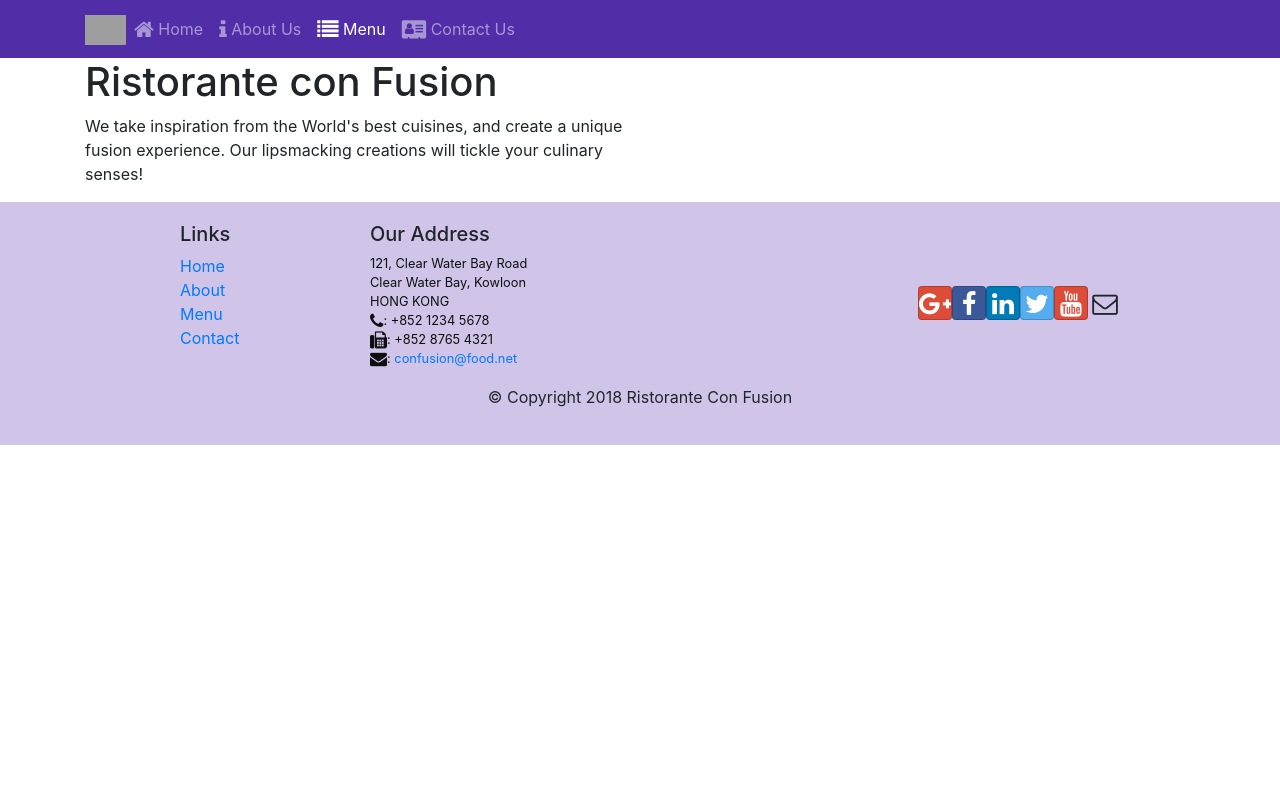
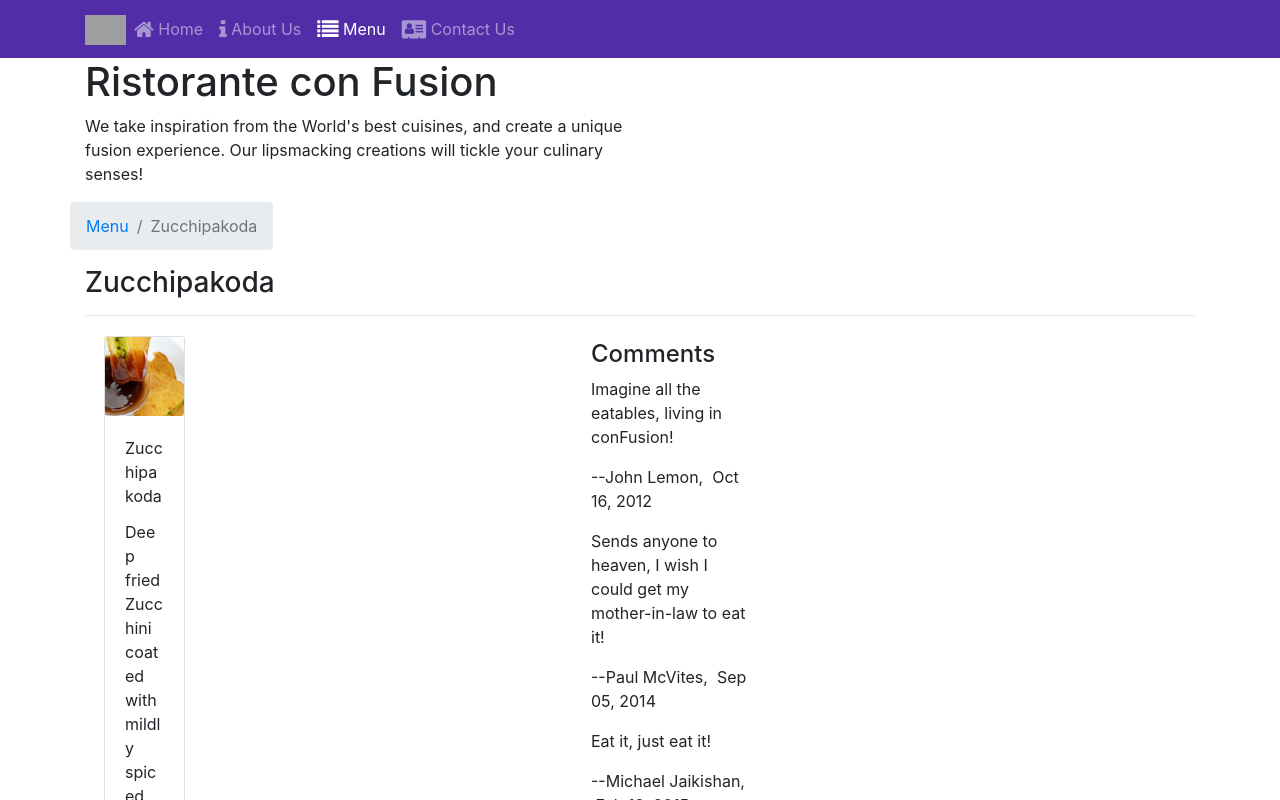
Before and after one commit to tadung2809/Confusion, a React (Create React App) app: page /menu/1 in a window 1280 px wide. Shown: the top 800 px of the page. Built offline with nearby package versions, Linux system fonts and the light colour scheme; grey boxes are pictures that could not be loaded.

Commit message:
Single Page Applications Part 2

```diff
--- a/src/components/ContactComponent.js
+++ b/src/components/ContactComponent.js
@@ -1,8 +1,21 @@
 import React from 'react';
+import { Breadcrumb, BreadcrumbItem } from 'reactstrap';
+import { Link } from 'react-router-dom';
 
 function Contact(props) {
     return(
         <div className="container">
+            <div className="row">
+                <Breadcrumb>
+                    <BreadcrumbItem><Link to="/home">Home</Link></BreadcrumbItem>
+                    <BreadcrumbItem active>Contact Us</BreadcrumbItem>
+                </Breadcrumb>
+                <div className="col-12">
+                    <h3>Contact Us</h3>
+                    <hr />
+                </div>
+            </div>
+
             <div className="row row-content">
                 <div className="col-12">
                 <h3>Location Information</h3>
--- a/src/components/DishdetailComponent.js
+++ b/src/components/DishdetailComponent.js
@@ -1,5 +1,8 @@
 import { Component } from "react";
-import { Card, CardImg, CardImgOverlay, CardBody, CardTitle, CardText } from 'reactstrap';
+import { Card, CardImg, CardText, CardBody,
+    CardTitle, Breadcrumb, BreadcrumbItem } from 'reactstrap';
+import { Link } from 'react-router-dom';
+
 function RenderDish({ dish }) {
 
     if (dish == null) {
@@ -53,13 +56,29 @@
 
 const DishDetail = (props) => {
     if (props.dish != null)
-        return (
-            <div className="container" key={props.dish}>
-                <div className="row">
-                    <RenderDish dish={props.dish} />
-                    <RenderComments comments={props.dish.comments} />
-                </div>
+    return (
+        <div className="container">
+        <div className="row">
+            <Breadcrumb>
+
+                <BreadcrumbItem><Link to="/menu">Menu</Link></BreadcrumbItem>
+                <BreadcrumbItem active>{props.dish.name}</BreadcrumbItem>
+            </Breadcrumb>
+            <div className="col-12">
+                <h3>{props.dish.name}</h3>
+                <hr />
             </div>
-        );
+        </div>
+        <div className="row">
+            <div className="col-12 col-md-5 m-1">
+                <RenderDish dish={props.dish} />
+            </div>
+            <div className="col-12 col-md-5 m-1">
+                <RenderComments comments={props.comments} />
+            </div>
+        </div>
+        </div>
+    );
+
 }
 export default DishDetail;
--- a/src/components/MainComponent.js
+++ b/src/components/MainComponent.js
@@ -6,7 +6,7 @@
 import Header from './HeaderComponent';
 import Footer from './FooterComponent';
 import Home from './HomeComponent';
-import { Routes, Route, Navigate } from 'react-router-dom';
+import { Routes, Route, Navigate, useParams } from 'react-router-dom';
 import Contact from './ContactComponent';
 import { COMMENTS } from '../shared/comments';
 import { PROMOTIONS } from '../shared/promotions';
@@ -32,15 +32,22 @@
 
   render() {
     const HomePage = () => {
-      return(
-          <Home
-              dish={this.state.dishes.filter((dish) => dish.featured)[0]}
-              promotion={this.state.promotions.filter((promo) => promo.featured)[0]}
-              leader={this.state.leaders.filter((leader) => leader.featured)[0]}
-          />
+      return (
+        <Home
+          dish={this.state.dishes.filter((dish) => dish.featured)[0]}
+          promotion={this.state.promotions.filter((promo) => promo.featured)[0]}
+          leader={this.state.leaders.filter((leader) => leader.featured)[0]}
+        />
       );
     }
 
+    const DishWithId = () => {
+      const { dishId } = useParams();
+      return (
+        <DishDetail dish={this.state.dishes.filter((dish) => dish.id === parseInt(dishId, 10))[0]}
+          comments={this.state.comments.filter((comment) => comment.dishId === parseInt(dishId, 10))} />
+      );
+    };
 
     return (
       <div>
@@ -50,6 +57,7 @@
           <Route exact path='/menu' element={<Menu dishes={this.state.dishes} onClick={(dishId) => this.onDishSelect(dishId)} />} />
           <Route path="/" element={<Navigate to="/home" />} />
           <Route exact path="/contactus" Component={Contact} />
+          <Route path='/menu/:dishId' Component={DishWithId} />
         </Routes>
         <DishDetail dish={this.state.dishes.filter((dish) => dish.id === this.state.selectedDish)[0]} />
         <Footer />
--- a/src/components/MenuComponent.js
+++ b/src/components/MenuComponent.js
@@ -1,22 +1,23 @@
 import { Component } from "react";
-import { Media } from "reactstrap";
-import {
-  Card, CardImg, CardImgOverlay, CardText, CardBody,
-  CardTitle
-} from 'reactstrap';
+import { Card, CardImg, CardImgOverlay,
+    CardTitle, Breadcrumb, BreadcrumbItem } from 'reactstrap';
+import { Link } from 'react-router-dom';
+
 
 
 function RenderMenuItem ({dish, onClick}) {
     return (
-      <Card
-          onClick={() => onClick(dish.id)}>
+        <Card>
+            <Link to={`/menu/${dish.id}`} >
                 <CardImg width="100%" src={dish.image} alt={dish.name} />
                 <CardImgOverlay>
                     <CardTitle>{dish.name}</CardTitle>
                 </CardImgOverlay>
+            </Link>
         </Card>
     );
 }
+
 const Menu = (props) => {
 
   const menu = props.dishes.map((dish) => {
@@ -30,10 +31,21 @@
   return (
     <div className="container">
         <div className="row">
+            <Breadcrumb>
+                <BreadcrumbItem><Link to="/home">Home</Link></BreadcrumbItem>
+                <BreadcrumbItem active>Menu</BreadcrumbItem>
+            </Breadcrumb>
+            <div className="col-12">
+                <h3>Menu</h3>
+                <hr />
+            </div>
+        </div>
+        <div className="row">
             {menu}
         </div>
     </div>
 );
+
 }
 
 
```
Lines whose indentation alone changed are shown as unchanged.
